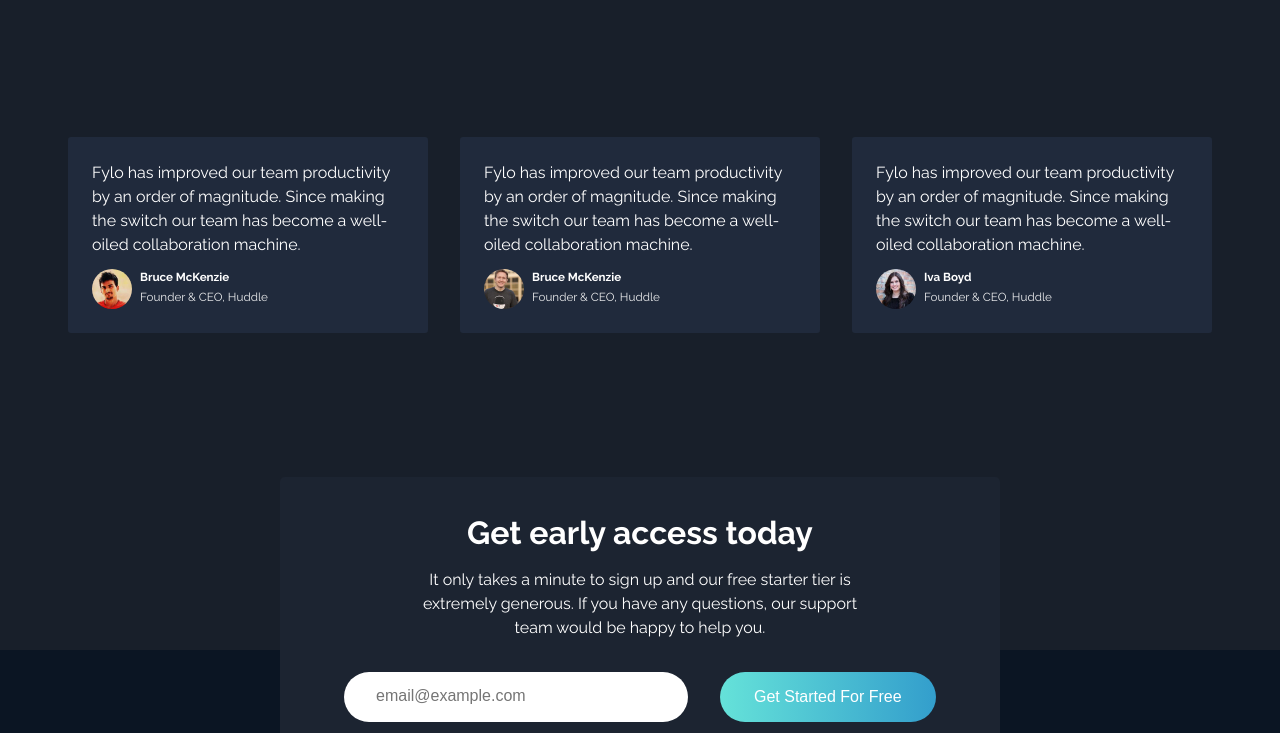
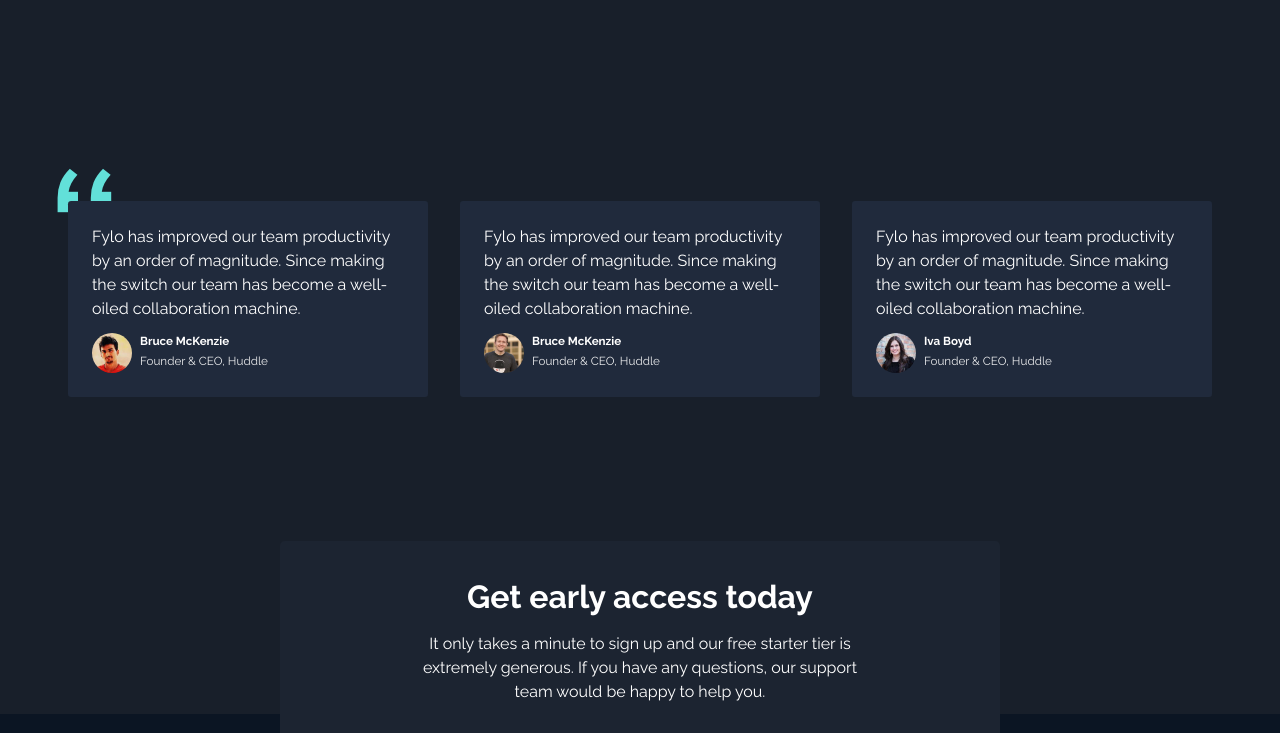
Before and after one commit to SahasSaurav/frontend-mentor-fylo-dark, a plain HTML site: page index.html in a window 1280 px wide. Shown: the part 2160-2893 px from the top of the page. Drawn offline with Linux system fonts and the light colour scheme.

Commit message:
testimonial qoutes changes

```diff
--- a/scss/main.scss
+++ b/scss/main.scss
@@ -146,6 +146,7 @@
     align-items: center;
     flex-wrap: wrap;
     width: 100%;
+
   }
   .testimonial {
     text-align: left;
@@ -153,8 +154,19 @@
     padding: 1.5rem;
     // margin: 2rem 3rem;
     margin: 1rem;
+    margin-top: 5rem;
     width: 360px;
     border-radius: 0.2rem;
+    &:first-of-type{
+      position: relative;
+    }
+    &:first-of-type::before{
+      content: url('../images/bg-quotes.png');
+      position: absolute;
+      top:-17%;
+      left:-3%;
+      z-index: -1;
+    }
     &__img {
       width: 2.5rem;
       height: 2.5rem;
```
Also changed, not shown: css/main.css.
